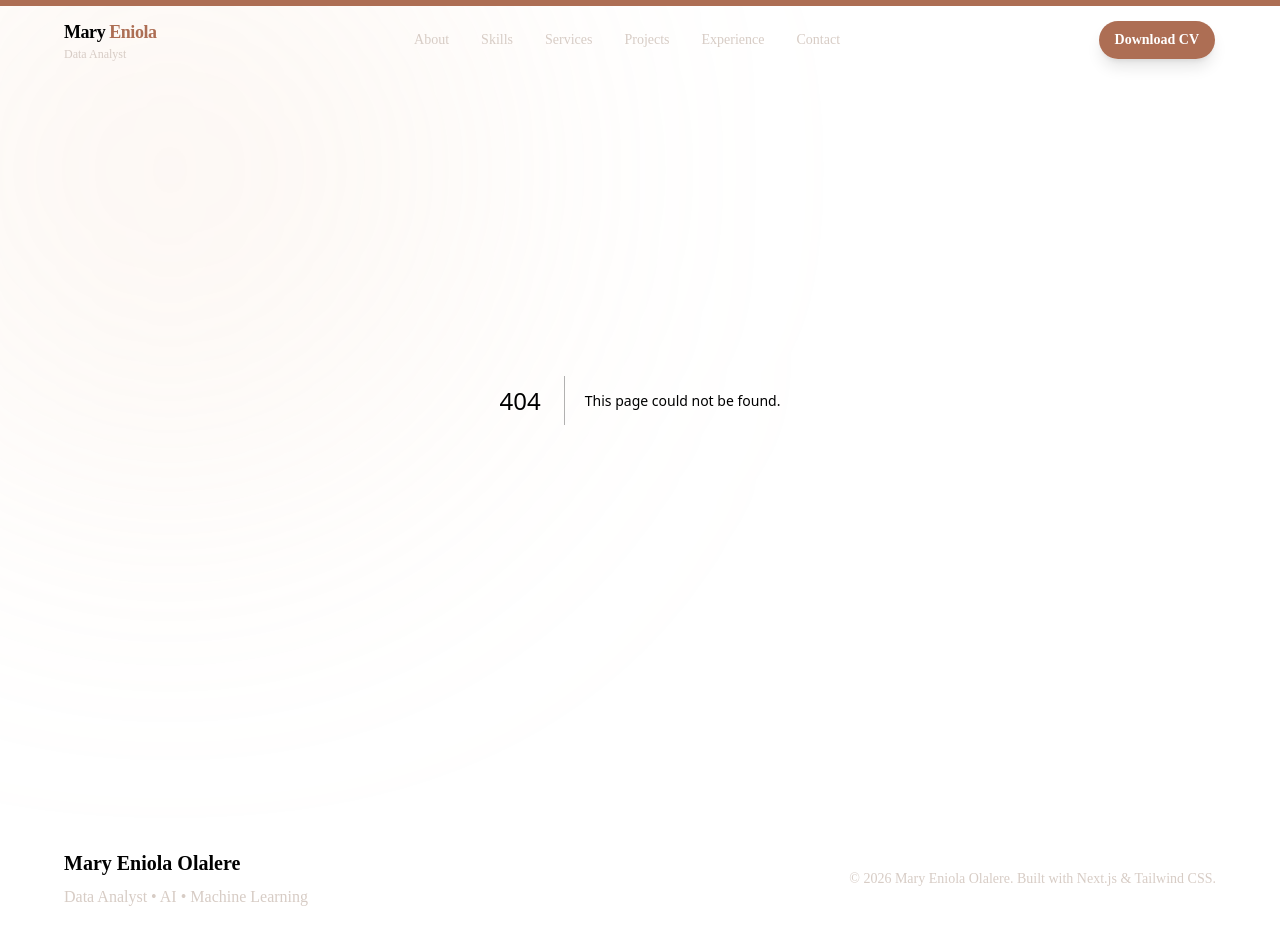
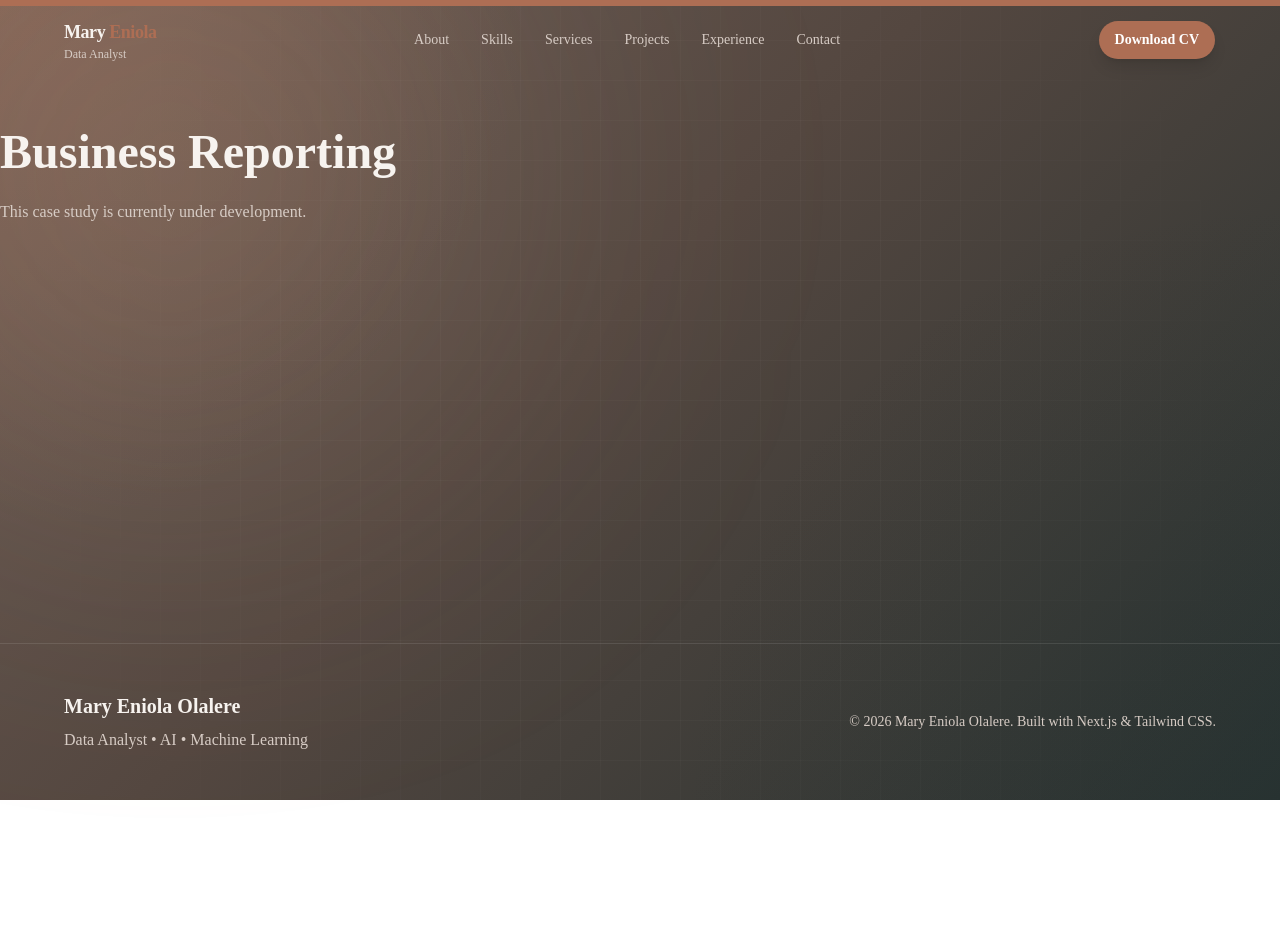
Before and after one commit to eniolamary/portflio, a Next.js app: page /case-studies/business-reporting in a window 1280 px wide. Before the commit this address had no page. Shown: the top 944 px of the page. After the commit the page ends 800 px from the top, so only its background shows below. Built offline with nearby package versions, Linux system fonts and the light colour scheme.

Commit message:
added case studies

```diff
--- /dev/null
+++ b/app/case-studies/business-reporting/page.tsx
@@ -0,0 +1,11 @@
+export default function BusinessReportingPage() {
+  return (
+    <main className="section-padding">
+      <h1 className="text-5xl font-bold">Business Reporting</h1>
+
+      <p className="mt-6 text-muted-foreground">
+        This case study is currently under development.
+      </p>
+    </main>
+  );
+}
--- /dev/null
+++ b/app/case-studies/sales-dashboard/page.tsx
@@ -0,0 +1,11 @@
+export default function SalesDashboardPage() {
+  return (
+    <main className="section-padding">
+      <h1 className="text-5xl font-bold">Retail Sales Dashboard</h1>
+
+      <p className="mt-6 text-muted-foreground">
+        This case study is currently under development.
+      </p>
+    </main>
+  );
+}
```
Also changed, not shown: app/case-studies/customer-analytics/page.tsx (renamed from app/projects/customer-analytics/page.tsx), app/projects/business-reporting/page.tsx (deleted), app/projects/sales-dashboard/page.tsx (deleted).
